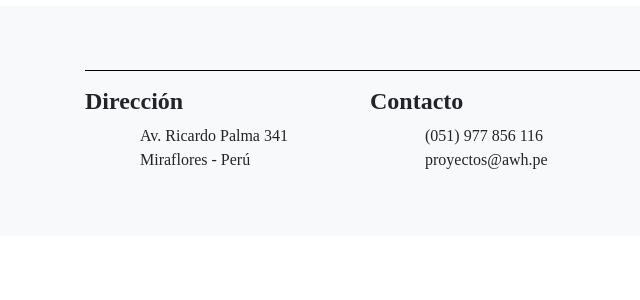
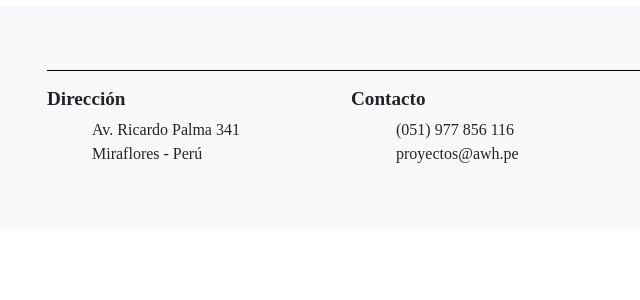
Before and after one commit to Chaoslecion123/blog_jose, a Django app: template projectjose/templates/core/index.html in a window 1280 px wide. Shown: the part 98-398 px from the top of the page, without its empty margins (0-640 px from the left). Run offline with Django 3.2, Linux system fonts and the light colour scheme; the template is opened without the code that fills it, so the values that code supplies are empty; some libraries are stand-ins or nearby versions; some web fonts are replaced.

Commit message:
code save 222

```diff
--- a/projectjose/static/css/styles.css
+++ b/projectjose/static/css/styles.css
@@ -127,7 +127,6 @@
 .gallery {
   display: grid;
   grid-template-columns: repeat(4, 1fr);
-  grid-auto-rows: 200px;
 }
 
 .gallery img {
@@ -214,7 +213,7 @@
 
 @media only screen and (min-width: 768px) {
   .ftdesc{
-    padding-left: 55px;
+    padding-left: 45px;
   }
     .ft-contserv{
     padding-top: 30px;
@@ -235,9 +234,15 @@
   }
 }
 
-@media only screen and (min-width: 1920px) {
+@media only screen and (max-width: 1920px) {
   .container{
-    max-width: 1824px;
+    min-width: 95%;
+  }
+}
+
+@media only screen and (min-width: 1520px) {
+  .container{
+    max-width: 1400px;
   }
 }
 
@@ -296,3 +301,7 @@
 #navpos2 > a > img {
   max-height: 48px !important;
 }
+
+footer > div > div > div> h4{
+  font-size: 1.2rem;
+}
```
Also changed, not shown: projectjose/static/css/stylest.css (+7 -3 lines).
